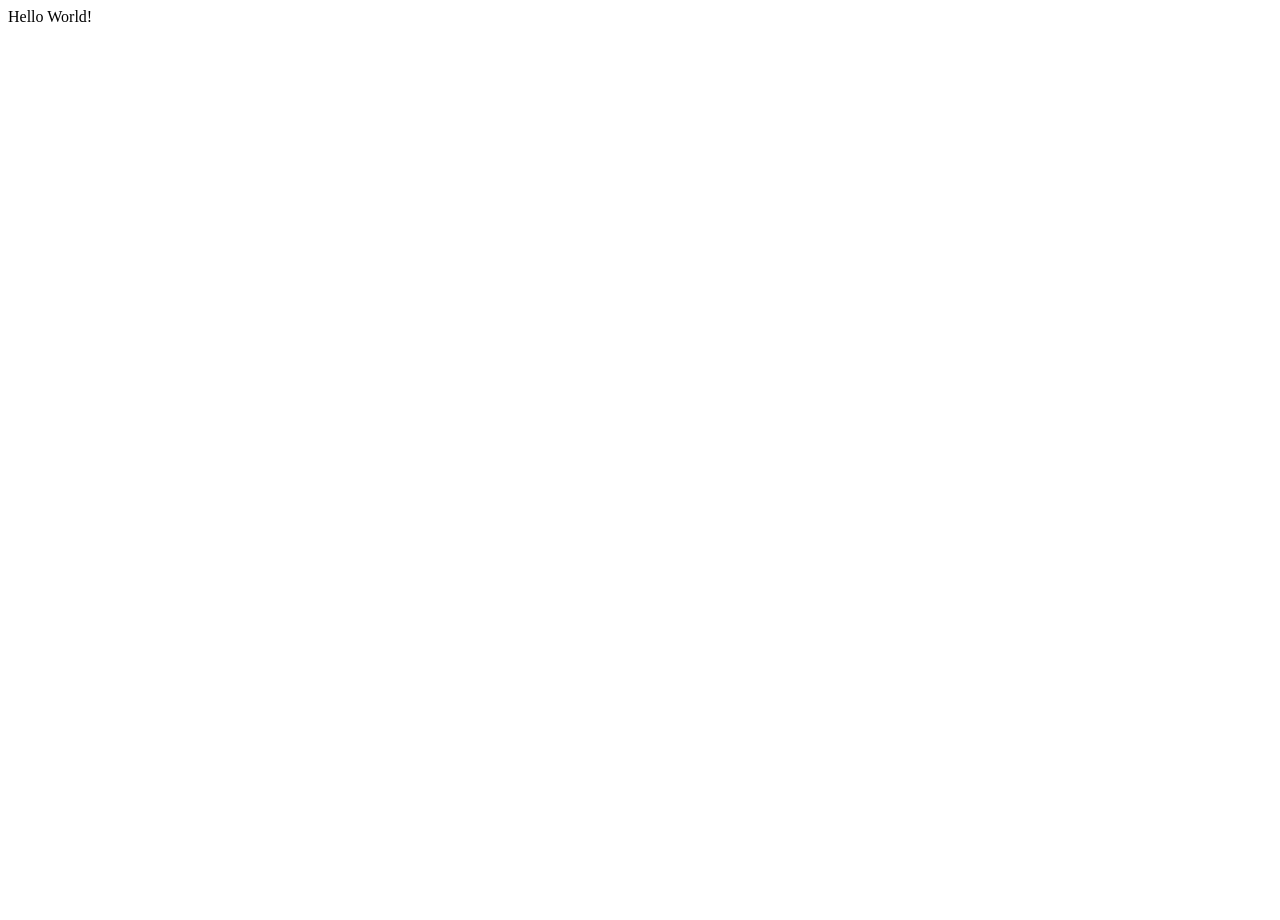
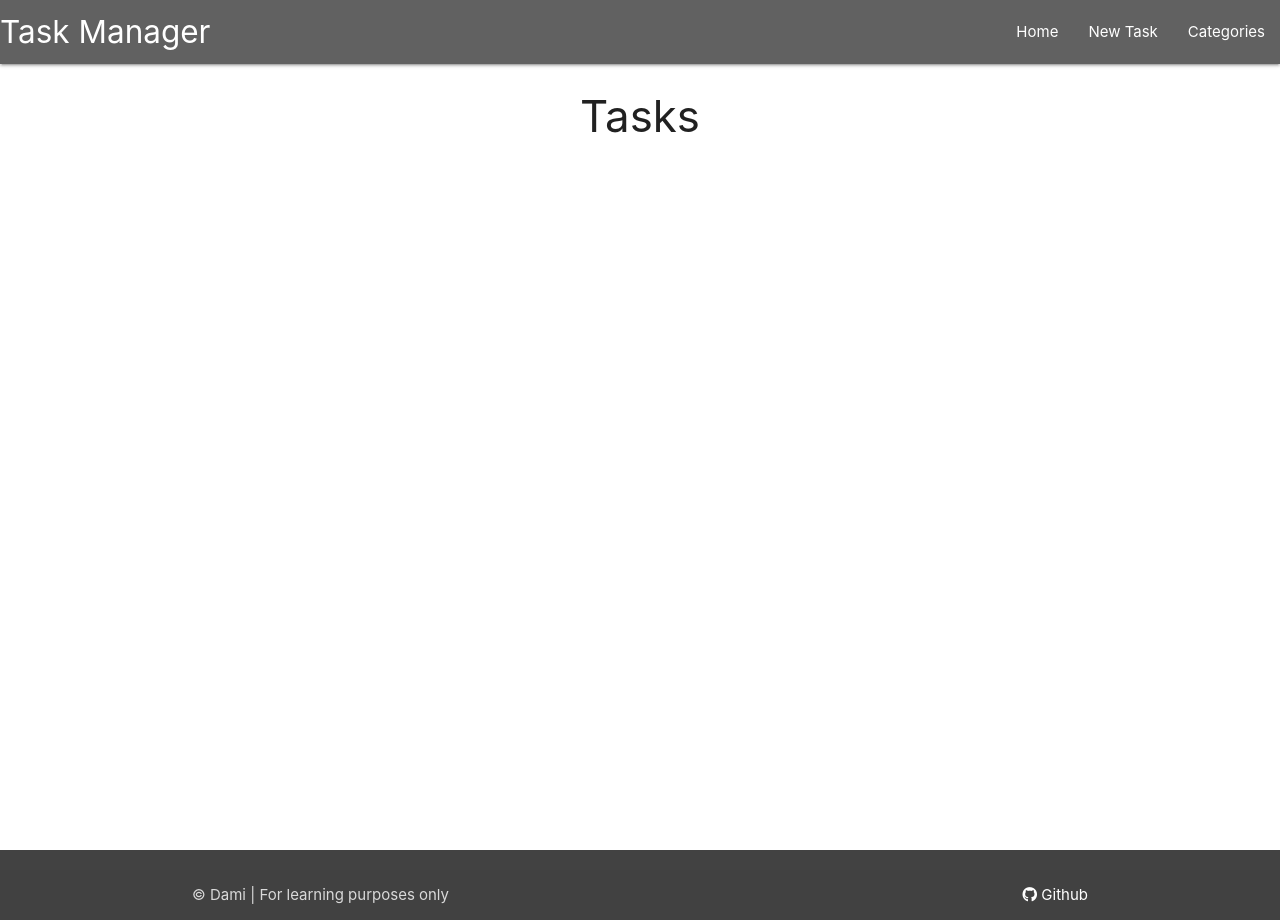
Before and after one commit to Nelkon01/Task-Management-App, a Flask app: page / in a window 1280 px wide. Before the commit the page is almost empty. Run offline with Flask 3, Linux system fonts and the light colour scheme.

Commit message:
Add home page for the app

```diff
--- a/taskmanager/routes.py
+++ b/taskmanager/routes.py
@@ -5,4 +5,4 @@ from taskmanager.models import Category, Task
 
 @app.route("/")
 def home():
-    return render_template("base.html")
+    return render_template("tasks.html")
--- /dev/null
+++ b/taskmanager/static/css/style.css
@@ -0,0 +1,9 @@
+  body {
+    display: flex;
+    min-height: 100vh;
+    flex-direction: column;
+  }
+
+  main {
+    flex: 1 0 auto;
+  }
--- /dev/null
+++ b/taskmanager/static/js/script.js
@@ -0,0 +1,5 @@
+
+  document.addEventListener('DOMContentLoaded', function() {
+    let sidenav = document.querySelectorAll('.sidenav');
+    M.Sidenav.init(sidenav);
+  });
--- a/taskmanager/templates/base.html
+++ b/taskmanager/templates/base.html
@@ -5,9 +5,51 @@
     <meta name="viewport"
           content="width=device-width, user-scalable=no, initial-scale=1.0, maximum-scale=1.0, minimum-scale=1.0">
     <meta http-equiv="X-UA-Compatible" content="ie=edge">
+     <!-- Compiled and minified CSS -->
+    <link rel="stylesheet" href="https://cdnjs.cloudflare.com/ajax/libs/font-awesome/6.4.0/css/all.min.css" integrity="sha512-iecdLmaskl7CVkqkXNQ/ZH/XLlvWZOJyj7Yy7tcenmpD1ypASozpmT/E0iPtmFIB46ZmdtAc9eNBvH0H/ZpiBw==" crossorigin="anonymous" referrerpolicy="no-referrer" />
+    <link rel="stylesheet" href="https://cdnjs.cloudflare.com/ajax/libs/materialize/1.0.0/css/materialize.min.css">
+    <link rel="stylesheet" href="{{ url_for('static', filename='css/style.css') }}">
     <title>Task Manager</title>
 </head>
 <body>
-    Hello World!
+    <header>
+<!--        normal nav-->
+        <nav class="grey darken-2">
+            <div class="nav-wrapper">
+              <a href="{{ url_for('home') }}" class="brand-logo">Task Manager</a>
+              <a href="#" data-target="mobile-demo" class="sidenav-trigger"><i class="fas fa-bars"></i></a>
+              <ul class="right hide-on-med-and-down">
+                <li><a href="{{ url_for('home') }}">Home</a></li>
+                <li><a href="">New Task</a></li>
+                <li><a href="">Categories</a></li>
+              </ul>
+            </div>
+      </nav>
+<!--        Mobile Nav-->
+        <ul class="sidenav" id="mobile-demo">
+            <li><a href="{{ url_for('home') }}">Home</a></li>
+            <li><a href="">New Task</a></li>
+            <li><a href="">Categories</a></li>
+        </ul>
+    </header>
+
+    <main class="container">
+        {% block content %}
+        {% endblock %}
+    </main>
+
+
+        <footer class="page-footer grey darken-3">
+          <div class="footer-copyright">
+            <div class="container">
+                &copy; Dami | For learning purposes only
+                <a class="white-text right" href="https://github.com/Nelkon01" target="_blank"><i class="fa-brands fa-github"></i> Github</a>
+            </div>
+          </div>
+        </footer>
+
+     <!-- Compiled and minified JavaScript -->
+    <script src="https://cdnjs.cloudflare.com/ajax/libs/materialize/1.0.0/js/materialize.min.js"></script>
+    <script src="{{ url_for('static', filename='js/script.js') }}"></script>
 </body>
 </html>
--- /dev/null
+++ b/taskmanager/templates/tasks.html
@@ -0,0 +1,6 @@
+{% extends "base.html" %}
+{% block content %}
+
+<h3 class="light-grey-text text-darken-4 center-align">Tasks</h3>
+
+{% endblock %}
```
